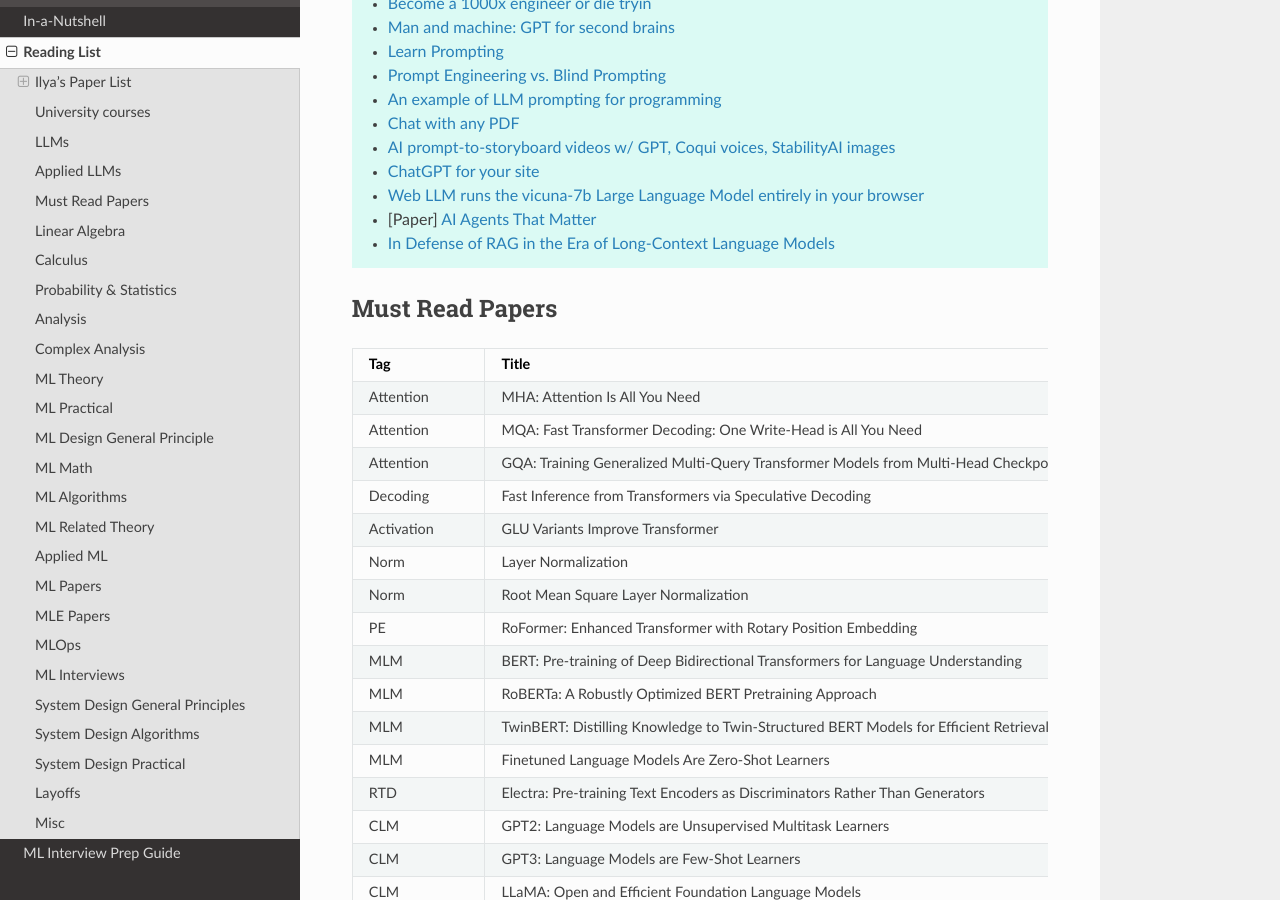
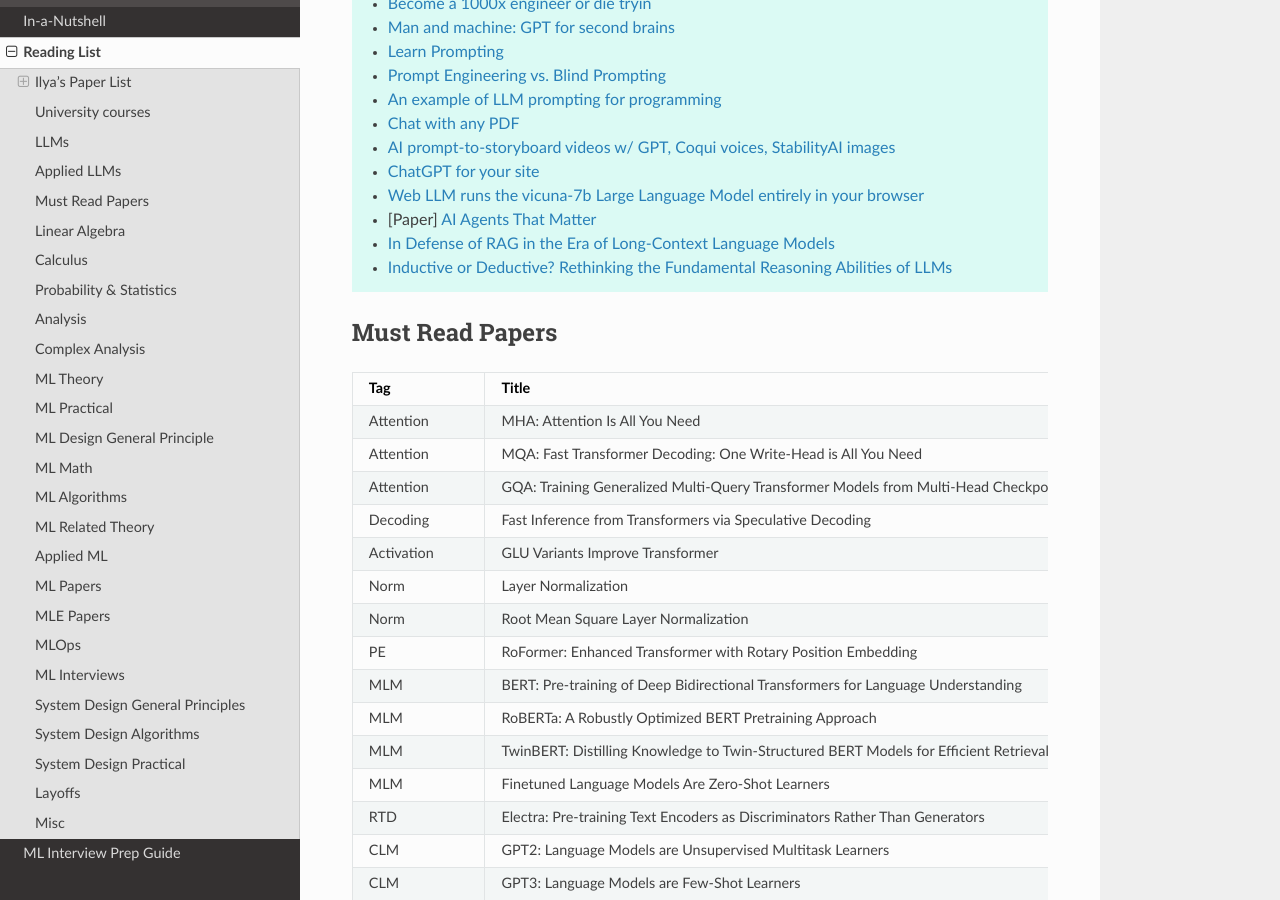
Before and after one commit to uselesstechjunks/leetcode, a Sphinx documentation site: the page built from docs/source/readlist.rst, in a window 1280 px wide and 900 px high, scrolled down 2734 px. Built offline with Sphinx 7.4.7 and the Read the Docs theme 2.0.0, drawn with Linux system fonts in a browser that asks for light colours.

Commit message:
Update readlist.rst

```diff
--- a/docs/source/readlist.rst
+++ b/docs/source/readlist.rst
@@ -117,6 +117,7 @@ Applied LLMs
 	* `Web LLM runs the vicuna-7b Large Language Model entirely in your browser <https://simonwillison.net/2023/Apr/16/web-llm/>`_
 	* [Paper] `AI Agents That Matter <https://arxiv.org/pdf/2407.01502>`_
 	* `In Defense of RAG in the Era of Long-Context Language Models <https://arxiv.org/pdf/2409.01666>`_
+	* `Inductive or Deductive? Rethinking the Fundamental Reasoning Abilities of LLMs <https://arxiv.org/abs/2408.00114>`_
 
 ******************************************************************************************
 Must Read Papers
```
